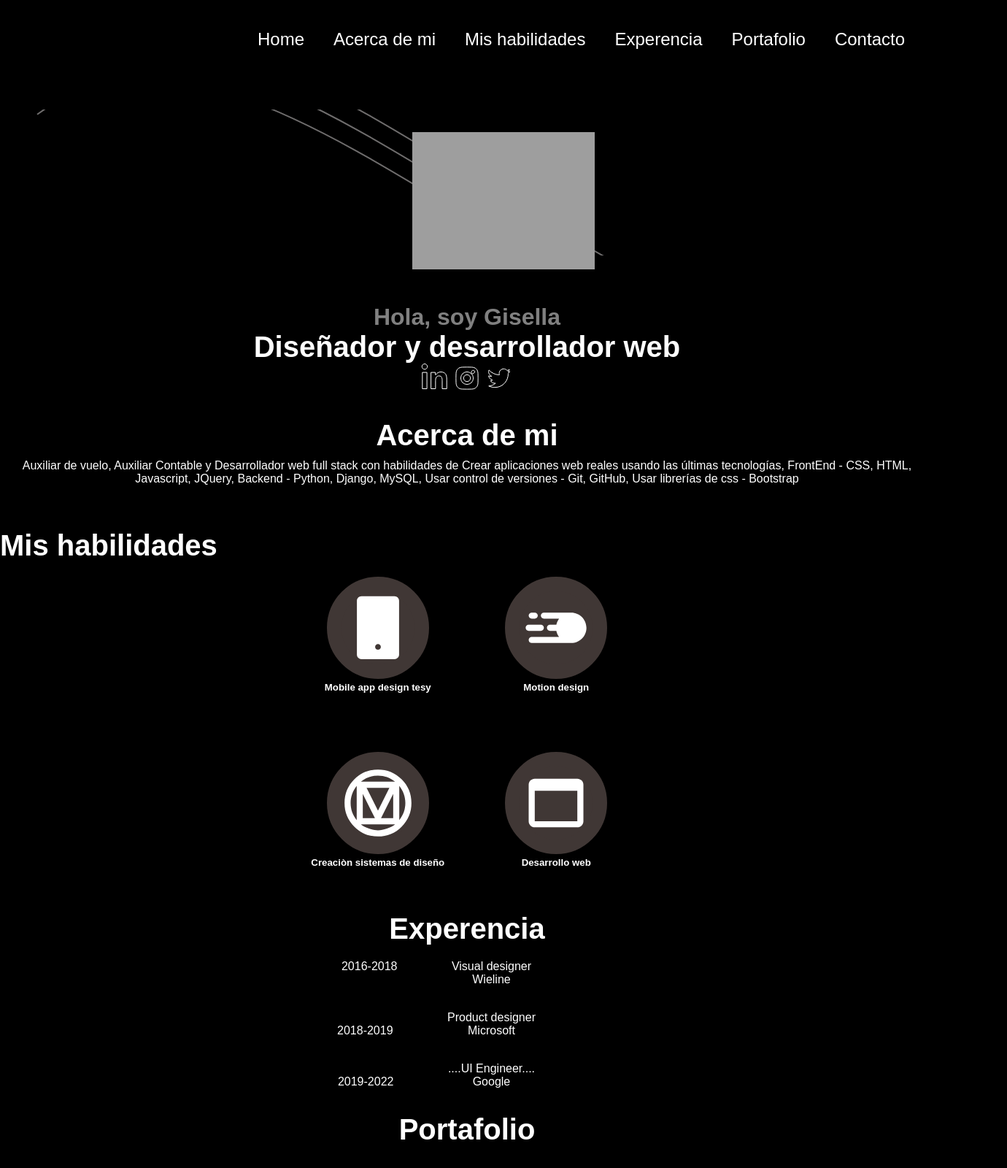
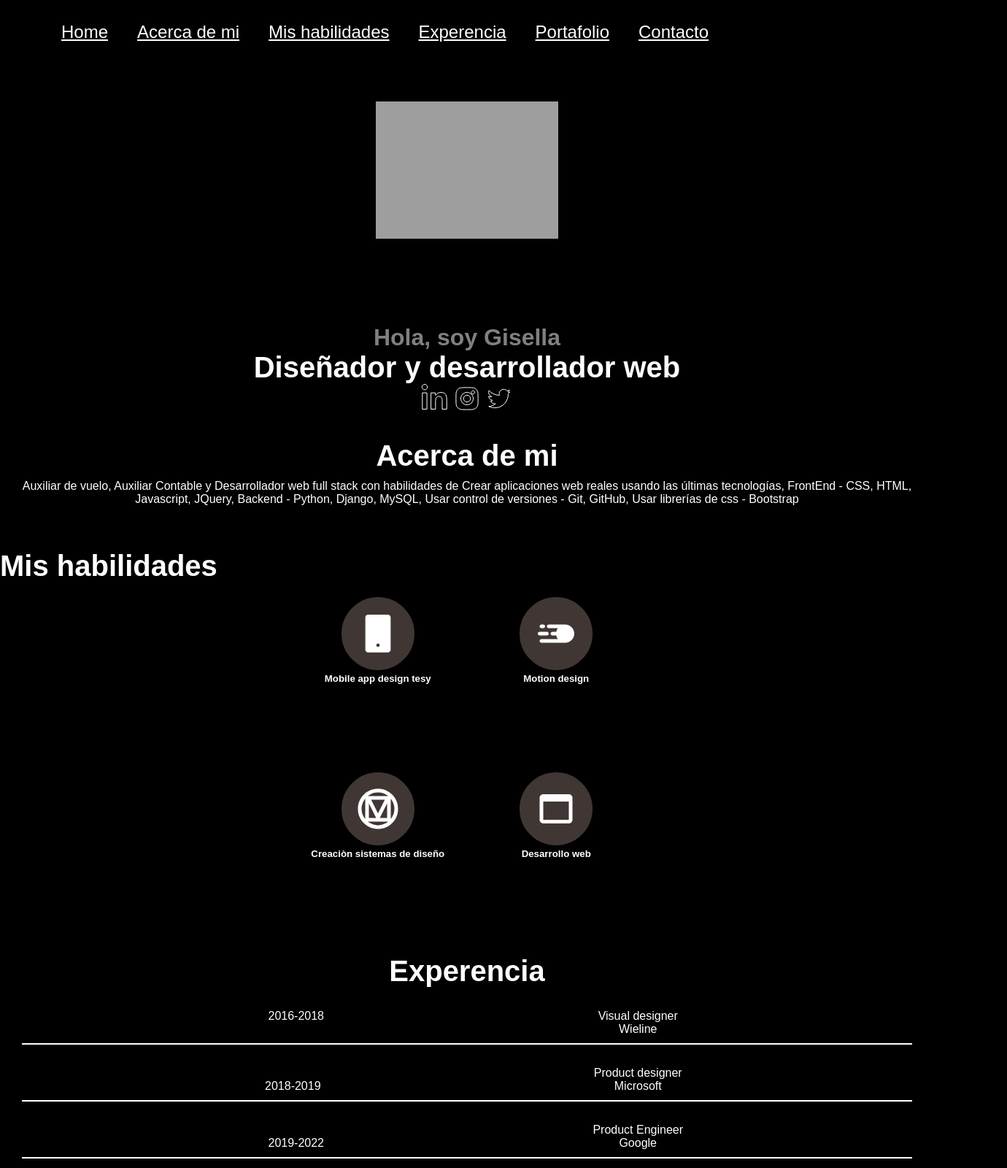
Before and after one commit to Gisela98/portafolio, a plain HTML site: page index.html in a window 1280 px wide. Shown: the top 1600 px of the page at 73% size, 1380 px wide, since content can reach past the window. Drawn offline with Linux system fonts and the light colour scheme; grey boxes are pictures that could not be loaded.

Commit message:
changess

```diff
--- a/index.html
+++ b/index.html
@@ -13,7 +13,6 @@
 <body>
     <header id="mainheader">
         <nav id="navbar">
-            <div class="container">
             <ul>
                 <li><a href="#mainheader">Home</a></li>
                 <li><a href="#Acercademi">Acerca de mi</a></li>
@@ -23,14 +22,14 @@
                 <li><a href="#Contacto">Contacto</a></li>
 
             </ul>
-            </div>
+
         </nav>
+    </header>
     <main class="main">
-            <section src= "/images/Group99.svg" class="profile">
-                <img class="gisel" src="images/fotogis.jpg">
+        <section class="profile">
+            <img class="gisel" src="images/fotogis.jpg" style="z-index: 1;">
+        </section>
 
-            </section>
-        </main>
         <div id="showcase">
             <div class="container2">
                 <div class="showcase-row">
@@ -46,7 +45,6 @@
                 </div>
             </div>
         </div>
-    </header>
         <div class="imagegroup" src="/images/Group99.svg"></div>
         <section id="Acercademi">
             <div class="container3">
@@ -120,6 +118,7 @@
 
         <div class="timeline">
             <h2>Experencia</h2>
+
             <div class="timeline-row">
                 <div class="timeline-row-tag">
                     <p1>2016-2018</p1><br>
@@ -131,10 +130,11 @@
                     <p2>Wieline</p2>
                 </div>
             </div>
+
             <div class="timeline-row">
                 <div class="timeline-row-tag">
                     <p1>2018-2019</p1>
-
+                    <p2 style="padding: 0px !important;">&nbsp;</p2>
                 </div>
 
                 <div class="timeline-row-text">
@@ -149,35 +149,11 @@
                 </div>
 
                 <div class="timeline-row-text">
-                <h7>....UI Engineer....</h7><br>
+                    <h7>Product Engineer</h7><br>
                     <p2>Google</p2>
                 </div>
             </div>
         </div>
-    <!--<div class="containertime">
-                <div class="timeline-row">
-                    <div class="timeline-row-tag">
-                        <p1>2018-2019</p1>
-                    </div>
-                </div>
-                <div class="timeline-row-text">
-                    <h7>Product designer</h7><br>
-                    <p2>Wieline</p2>
-                </div>
-            </div>
-            <div class="containertime"></div>
-               <div class="timeline-row">
-                  <div class="timeline-row-tag">
-                     <p1>2019-2021</p1>
-                  </div>
-                </div>
-            </div>
-            <div class="timeline-row-text">
-                <h7>Ui Engineer</h7><br>
-                <p2>Google</p2>
-            </div>
-
-        </div>-->
         <div class="slider-container">
             <h2>Portafolio</h2>
             <img class="slider-item" src="images/img1.jpg" alt="" />
@@ -185,7 +161,8 @@
             <img class="slider-item" src="images/img3.jpg" alt="" />
 
         </div>
-
+    </main>
+    <footer>
         <div class="contacto">
             <h2>Contacto</h2>
             <div class="containercontacto">
@@ -208,7 +185,7 @@
             </div>
             <p> Hecho con ♥ en Academlo</p>
         </div>
-
+    </footer>
 </body>
 
 </html>
--- a/stylee.css
+++ b/stylee.css
@@ -2,20 +2,34 @@
 *{
     padding: 0;
     margin: 0;
-    box-sizing: content-box;
+    box-sizing: border-box;
     background-color: black;
     color: white;
 
+}
+
+body {
+    font-family: Arial, Helvetica, sans-serif;
+    min-height: 100%;
+    min-width: 100%;
+    display: block;
 }
 
 .profile {
     width: 100%;
     height: 300px;
     text-align: center;
-    background-image: url(/images/Group99.svg);
+    margin: 20px 0px;
 }
 
-.main {
+#mainheader {
+    display: flex;
+    width: 100%;
+    height: auto;
+    padding: 30px 5%;
+}
+
+.main footer {
     text-align: center;
     padding: 50px;
     height: auto;
@@ -53,10 +67,6 @@ p {
 
 }
 
-a{
-    text-decoration: none;
-}
-
 /*classes*/
 .container {
     margin: auto;
@@ -91,14 +101,12 @@ a{
 /*menu*/
 #navbar {
     color: white;
-    padding-top: 0px;
-    padding-bottom: 20px;
-    text-align: left;
-    float: right;
-    padding-top: 0px;
+    text-align: center;
     font-size: 1.5rem;
     width: 100%;
-    height: 130px;
+    height: 100%;
+    display: flex;
+    align-items: center;
 }
 
 #navbar ul{
@@ -112,9 +120,8 @@ a{
 
 #navbar ul li a {
     display: inline-block;
-    padding: 20px;
+    padding: 0px 20px;
     text-align: center;
-    padding-top: 0%;
 }
 
 #navbar ul li a:hover {
@@ -208,40 +215,65 @@ h3{
     text-align: center;
 }
 
+.timeline {
+    display: block;
+    padding: 30px;
+    width: 100%;
+    height: auto;
+    text-align: center;
+    margin-bottom: 30px;
+}
+
 .timeline-row {
-    width: 300px;
-    height: 50px;
-    padding-left: 35%;
-    margin: 20px 0px;
-    vertical-align: top;
+    width: 100%;
+    height: auto;
+    margin: 30px 0px 10px 0px;
+    border-bottom: 2px solid white;
+    padding: 0px 30px;
 }
 
 .timeline-row-tag {
-    width: auto;
-    height: auto;
-    display: inline-block;
-    margin-right: 70px;
-}
-
-.timeline-row-text {
-    width: auto;
+    width: 40%;
     height: auto;
     display: inline-block;
 }
 
+.timeline-row-text {
+    width: 40%;
+    height: auto;
+    display: inline-block;
+    margin-bottom: 10px;
+}
 
+@media (max-width: 410px) {
+    .timeline-row-tag {
+        width: 50%;
+    }
+    .timeline-row-text {
+        width: 50%;
+    }
+    .slider-item {
+        width: 295px;
+        margin-left: 0px !important;
+        margin-right: 0px !important;
+    }
+}
 
 
 
 /*portafolio*/
+.slider-container{
+    text-align: center;
+    width: 100%;
+}
+
 .slider-item {
     transition: transform .2s;
-    width: 357px;
+    width: 400px;
     height: 260px;
     z-index: 999;
     border: 1px solid gray;
-    margin-left: 60px;
-    margin-top: 60px;
+    margin: 30px 10px;
    }
 
 
@@ -256,10 +288,6 @@ h3{
     height: 70px;
     border-radius:40px;
     border:2px solid  white;
-}
-
-.h8 {
-   text-align: center;
 }
 
 .containercontacto {
@@ -287,33 +315,3 @@ h3{
     width: 30px;
     height: 30px;
 }
-
-
-
-/*.contacto {
-    text-align: center;
-    display: grid;
-    grid-template-areas:
-    "a a a a b b b b"
-    "a a a a b b b b";
-
-}
-.contacto-row-left-image1 {
-    grid-area: a;
- }
-
-.contacto-row-left-text2 {
-    grid-area:  ;
- }
-
- .contacto-row-right-image3 {
-    grid-area: b;
- }
-
- .contacto-row-right-text4 {
-    grid-area: ;
- }*/
-
-.h9 {
-    color: gray;
-}
```
Lines whose indentation alone changed are shown as unchanged.
